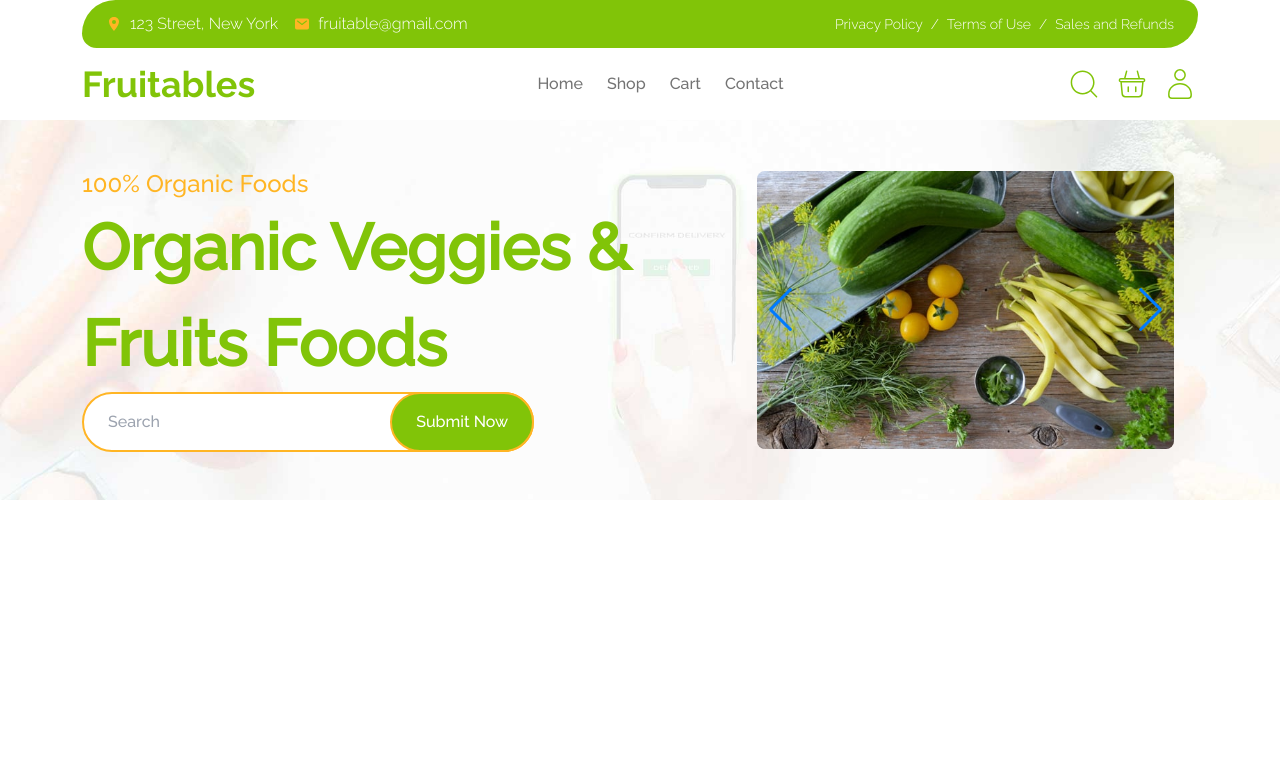
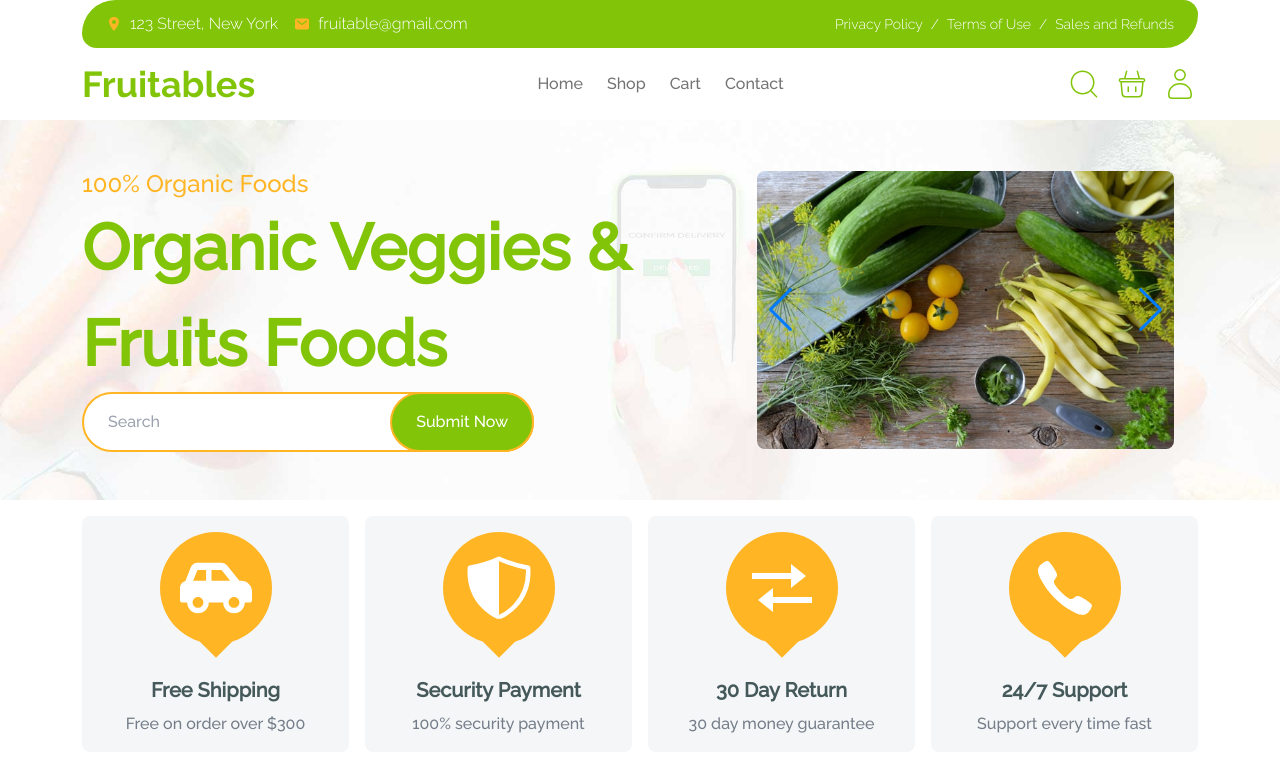
Before and after one commit to dosepehr/fruitables, a Next.js app: page / in a window 1280 px wide. Shown: the top 772 px of the page. Built offline with nearby package versions, Linux system fonts and the light colour scheme.

Commit message:
add services component

```diff
--- /dev/null
+++ b/src/components/templates/index/services/Services.tsx
@@ -0,0 +1,30 @@
+import Layout from "@/components/modules/Layout/Layout";
+import ServiceBox from "./components/ServiceBox";
+import { FaCarSide } from "react-icons/fa";
+import { BiTransfer } from "react-icons/bi";
+import { IoIosCall } from "react-icons/io";
+import { IoShieldHalfOutline } from "react-icons/io5";
+const Services = () => {
+  return (
+    <>
+      <Layout>
+        <div className="mt-4 grid gap-4 md:grid-cols-2 lg:grid-cols-4">
+          <ServiceBox title="Free Shipping" desc="Free on order over $300">
+            <FaCarSide />
+          </ServiceBox>
+          <ServiceBox title="Security Payment" desc="100% security payment">
+            <IoShieldHalfOutline />
+          </ServiceBox>
+          <ServiceBox title="30 Day Return" desc="30 day money guarantee">
+            <BiTransfer />
+          </ServiceBox>
+          <ServiceBox title="24/7 Support" desc="Support every time fast">
+            <IoIosCall />
+          </ServiceBox>
+        </div>
+      </Layout>
+    </>
+  );
+};
+
+export default Services;
--- /dev/null
+++ b/src/components/templates/index/services/components/ServiceBox.tsx
@@ -0,0 +1,28 @@
+import { FC, PropsWithChildren } from "react";
+import { FaCarSide } from "react-icons/fa";
+type ServiceBoxProps = {
+  title: string;
+  desc: string;
+};
+const ServiceBox: FC<PropsWithChildren<ServiceBoxProps>> = ({
+  title,
+  desc,
+  children,
+}) => {
+  return (
+    <>
+      <div className="rounded-lg bg-[#f4f6f8] py-4">
+        <div className="relative mx-auto w-fit rounded-full bg-mainYellow p-5 text-7xl text-white">
+          {children}
+          <div className="absolute -bottom-2 right-1/2 h-7 w-7 translate-x-1/2 rotate-45 bg-mainYellow"></div>
+        </div>
+        <div className="mt-8 text-center">
+          <p className="mb-2 text-xl font-semibold text-[#45595b]">{title}</p>
+          <p className="text-[#747D88]">{desc}</p>
+        </div>
+      </div>
+    </>
+  );
+};
+
+export default ServiceBox;
--- a/src/pages/index.tsx
+++ b/src/pages/index.tsx
@@ -1,10 +1,12 @@
 import HeroSection from "@/components/templates/index/HeroSection/HeroSection";
+import Services from "@/components/templates/index/services/Services";
 import React from "react";
 
 const Home = () => {
   return (
     <>
       <HeroSection />
+      <Services />
     </>
   );
 };
```
